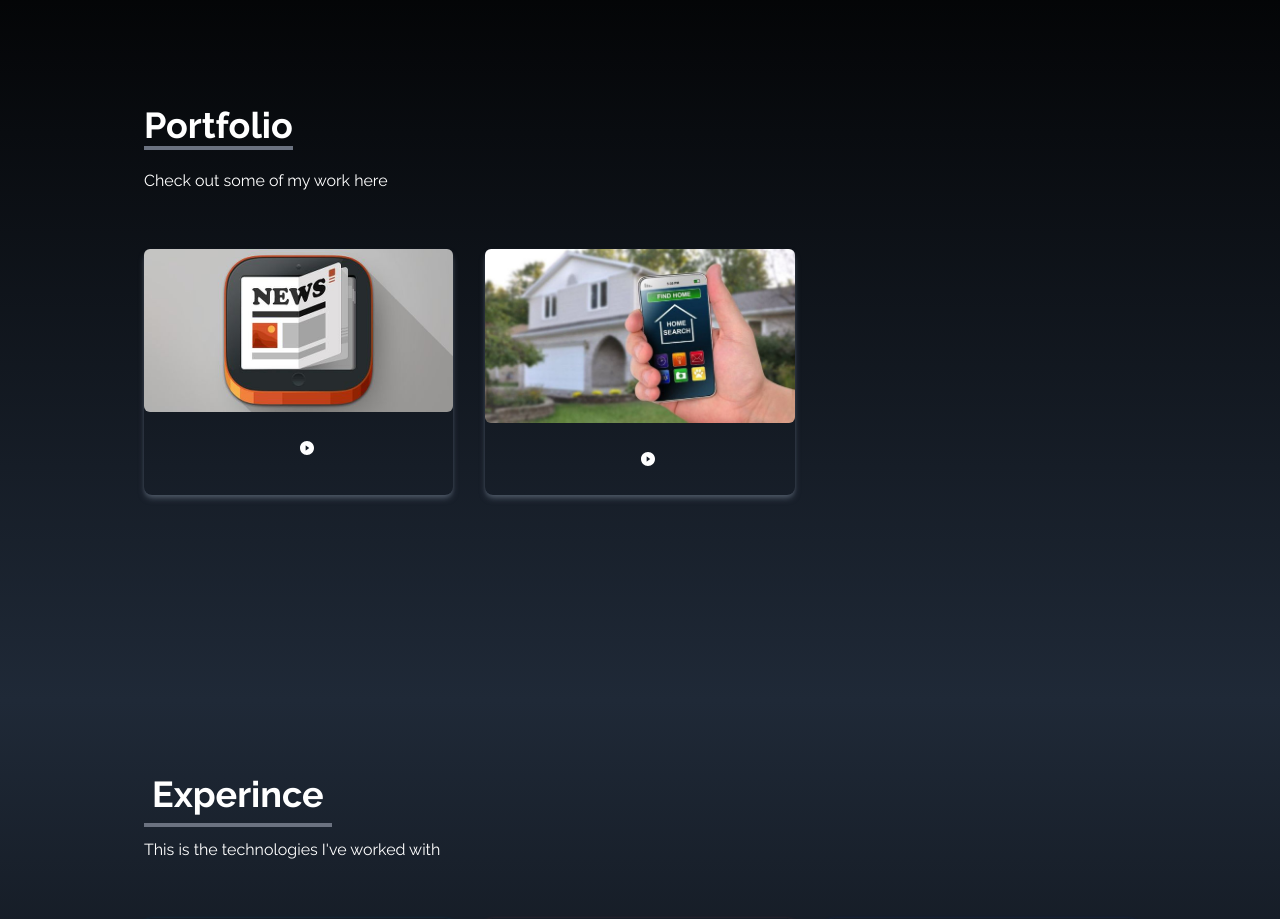
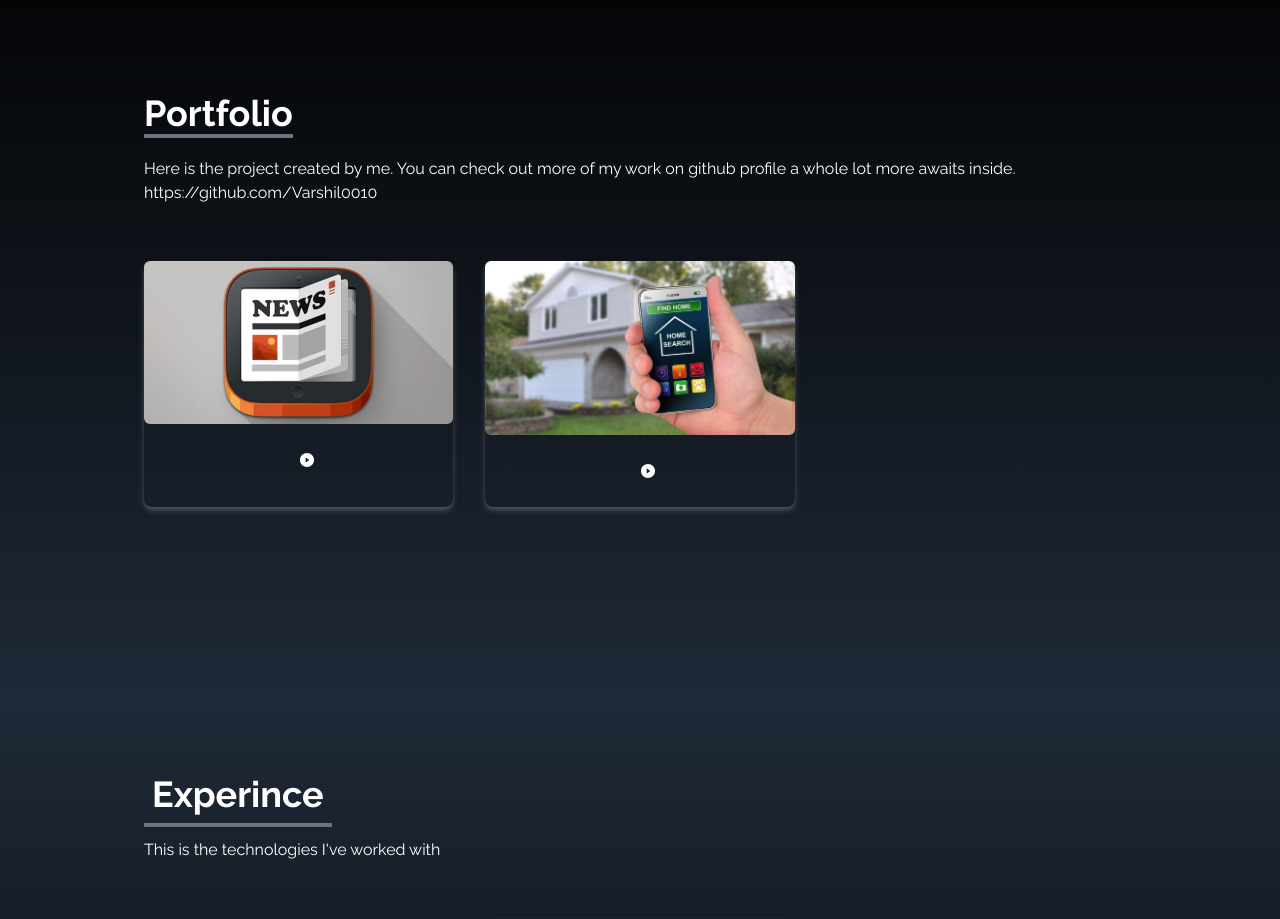
Before and after one commit to Varshil0010/varshil-portfolio, a React (Create React App) app: page / in a window 1280 px wide. Shown: the part 1700-2619 px from the top of the page. Built offline with nearby package versions, Linux system fonts and the light colour scheme.

Commit message:
Github link added to portfolio page

```diff
--- a/src/components/Portfolio.jsx
+++ b/src/components/Portfolio.jsx
@@ -29,7 +29,19 @@ const Portfolio = () => {
             <div className='max-w-screen-lg p-4 mx-auto flex flex-col justify-center w-full h-full'>
                 <div className='pb-8'>
                     <p className='text-4xl font-bold inline border-b-4 border-gray-500'>Portfolio</p>
-                    <p className='py-6'>Check out some of my work here</p>
+
+
+                    <p className="py-6">
+          Here is the project created by me. You can check out more of my work
+          on github profile a whole lot more awaits inside.{" "}
+          <a
+            href="https://github.com/Varshil0010"
+            target="_blank"
+            rel="noopener noreferrer"
+          >
+            https://github.com/Varshil0010
+          </a>
+        </p>
                 </div>
 
                 <div className='grid sm:grid-cols-2 md:grid-cols-3 gap-8 px-12 sm:px-0'>
```
